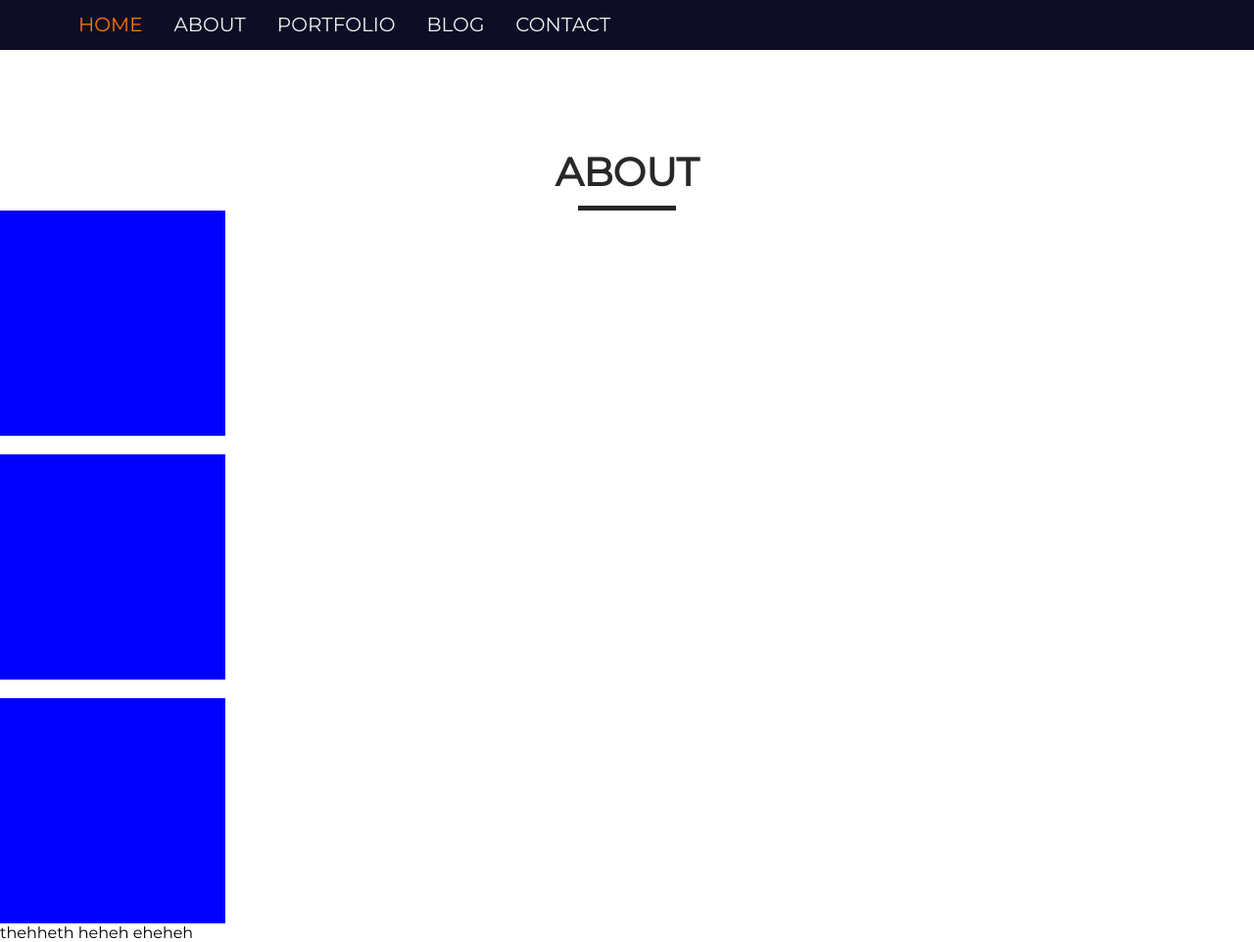
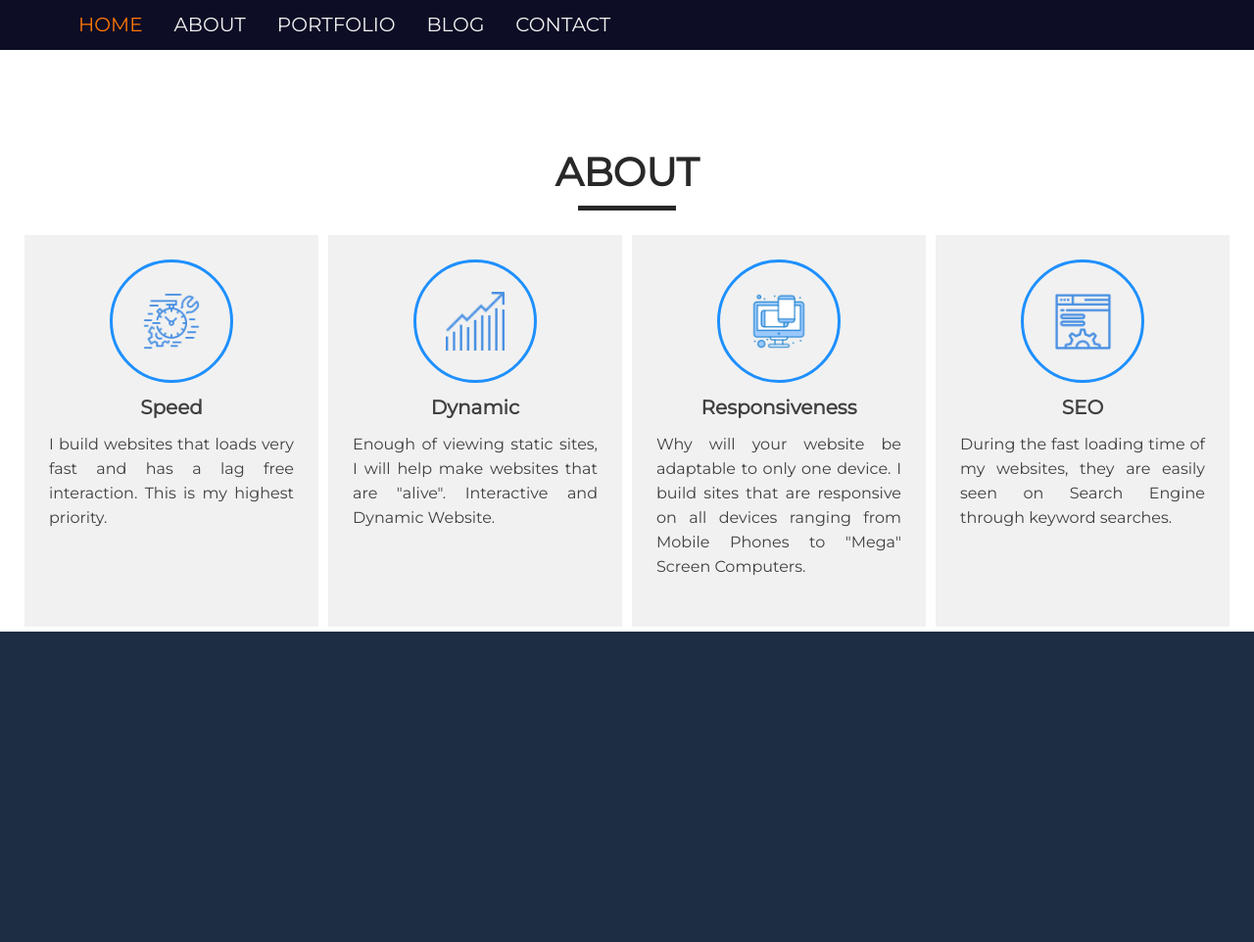
Before and after one commit to etoyin/etoyin.github.io, a PHP site: page / in a window 1280 px wide. Shown: the part 801-1763 px from the top of the page at 98% size. After the commit the page ends 1446 px from the top, so only its background shows below. Run offline with PHP 8.4, Linux system fonts and the light colour scheme.

Commit message:
about page

```diff
--- a/index.html
+++ b/index.html
@@ -1,6 +1,7 @@
 <!DOCTYPE html>
 <html>
     <head>
+        <meta name="viewport" content="width=device-width, initial-scale=1.0">
         <link rel="stylesheet" href="styles.css">
         <script src="js/jquery.js"></script>
         <script src="js/script.js"></script>
@@ -37,12 +38,48 @@
                     <h1 id="aboutHead" class="js-scroll">About</h1>
                     <div class="line js-scroll"></div>
                 </div>
-                <div id="appear-div" class="appear-div">
-                    <div class="js-scroll" style="background-color: blue; width: 230px; height: 230px;"></div><br>
-                    <div class="js-scroll" style="background-color: blue; width: 230px; height: 230px;"></div><br>
-                    <div class="js-scroll" style="background-color: blue; width: 230px; height: 230px;"></div>
+                <div id="appear-div" class="appear-div flex-container">
+                    <div class="js-scroll" >
+                        <div class="qualities-icon">
+                            <img src="images/icons8-fast-64.png" alt="Fast Icon" title="Fast Icon" srcset=""/>
+                        </div>
+                        <div class="qualities-content">
+                            <h6>Speed</h6>
+                            <p>I build websites that loads very fast and has a lag free interaction. This is my highest priority.</p>
+                        </div>
+                    </div>
+                    <div class="js-scroll" >
+                        <div class="qualities-icon">
+                            <img src="images/icons8-increase-50.png" alt="Dynamic Icon" title="Dynamic Icon" srcset=""/>
+                        </div>
+                        <div class="qualities-content">
+                            <h6>Dynamic</h6>
+                            <p>Enough of viewing static sites, I will help make websites that are "alive". Interactive and Dynamic Website.</p>
+                        </div>
+                    </div>
+                    <div class="js-scroll" >
+                        <div class="qualities-icon">
+                            <img src="images/icons8-responsive-65.png" alt="Responsive Icon" title="Responsive Icon" srcset=""/>
+                        </div>
+                        <div class="qualities-content">
+                            <h6>Responsiveness</h6>
+                            <p>Why will your website be adaptable to only one device. I build sites that are responsive on all devices ranging from Mobile Phones to "Mega" Screen Computers.</p>
+                        </div>
+                    </div>
+                    <div class="js-scroll" >
+                        <div class="qualities-icon">
+                            <img src="images/icons8-website-64.png" alt="Optimize search Icon" title="Optimize search Icon" srcset=""/>
+                        </div>
+                        <div class="qualities-content">
+                            <h6>SEO</h6>
+                            <p>During the fast loading time of my websites, they are easily seen on Search Engine through keyword searches.</p>
+                        </div>
+                    </div>
                 </div>
-                <div>thehheth heheh eheheh</div>
+                <div class="flex-container-2">
+
+                </div>
+                <!-- <div>thehheth heheh eheheh</div> -->
             </div>
         </div>
         <!-- <canvas class="background"></canvas> -->
--- a/styles.css
+++ b/styles.css
@@ -55,6 +55,7 @@ view{
   top: 0;
   width: 100%;
   transition: position 13s;
+  z-index: 3;
 }
 
 .navbar a {
@@ -108,3 +109,42 @@ view{
   font-size: 30px;
   /* width: 300px; */
 }
+.flex-container{
+  display: flex;
+  flex-wrap: wrap;
+  /* background-color: DodgerBlue; */
+  justify-content: center;
+  margin-top: 20px;
+}
+.flex-container > div{
+  background-color: #f1f1f1;
+  width: 250px;
+  height: 350px;
+  margin: 5px;
+  text-align: center;
+  /* line-height: 75px; */
+  padding: 25px;
+  color: #404042;
+}
+.qualities-icon{
+  border: 3px solid dodgerblue;
+  padding: 10px;
+  width: 100px;
+  height: 100px;
+  margin: auto;
+  border-radius: 50%;
+}
+.qualities-icon > img{
+  width: 60px;
+  height: 60px;
+  position: relative;
+  top: 20px;
+}
+.qualities-content > h6{
+  font-size: 20px;
+  line-height: 50px;
+}
+.qualities-content > p{
+  line-height: 25px;
+  text-align: justify;
+}
```
Also changed, not shown: images/icons8-fast-64.png (added), images/icons8-fast-forward-65.png (added), images/icons8-increase-50.png (added), images/icons8-responsive-65.png (added), images/icons8-website-64.png (added).
